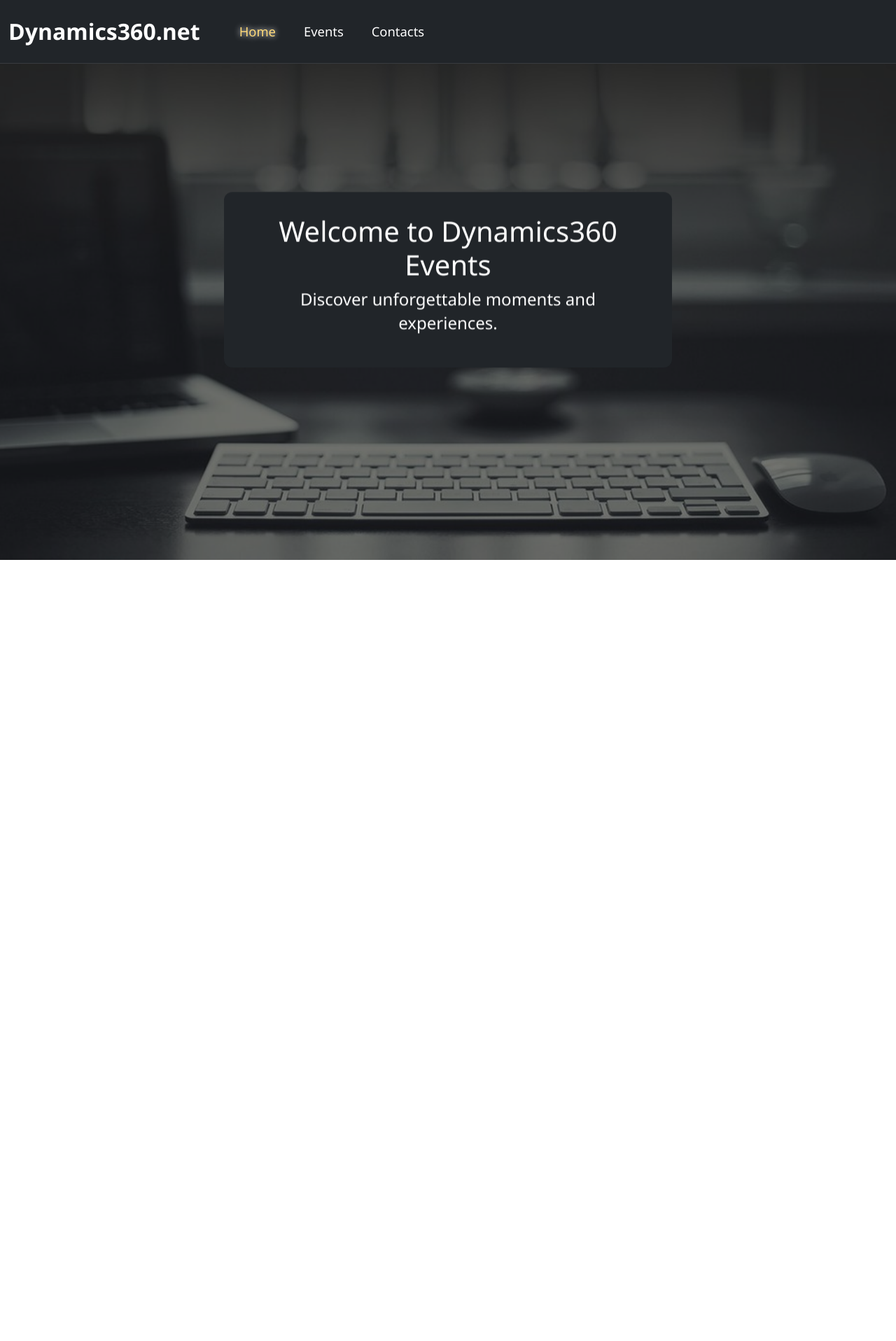
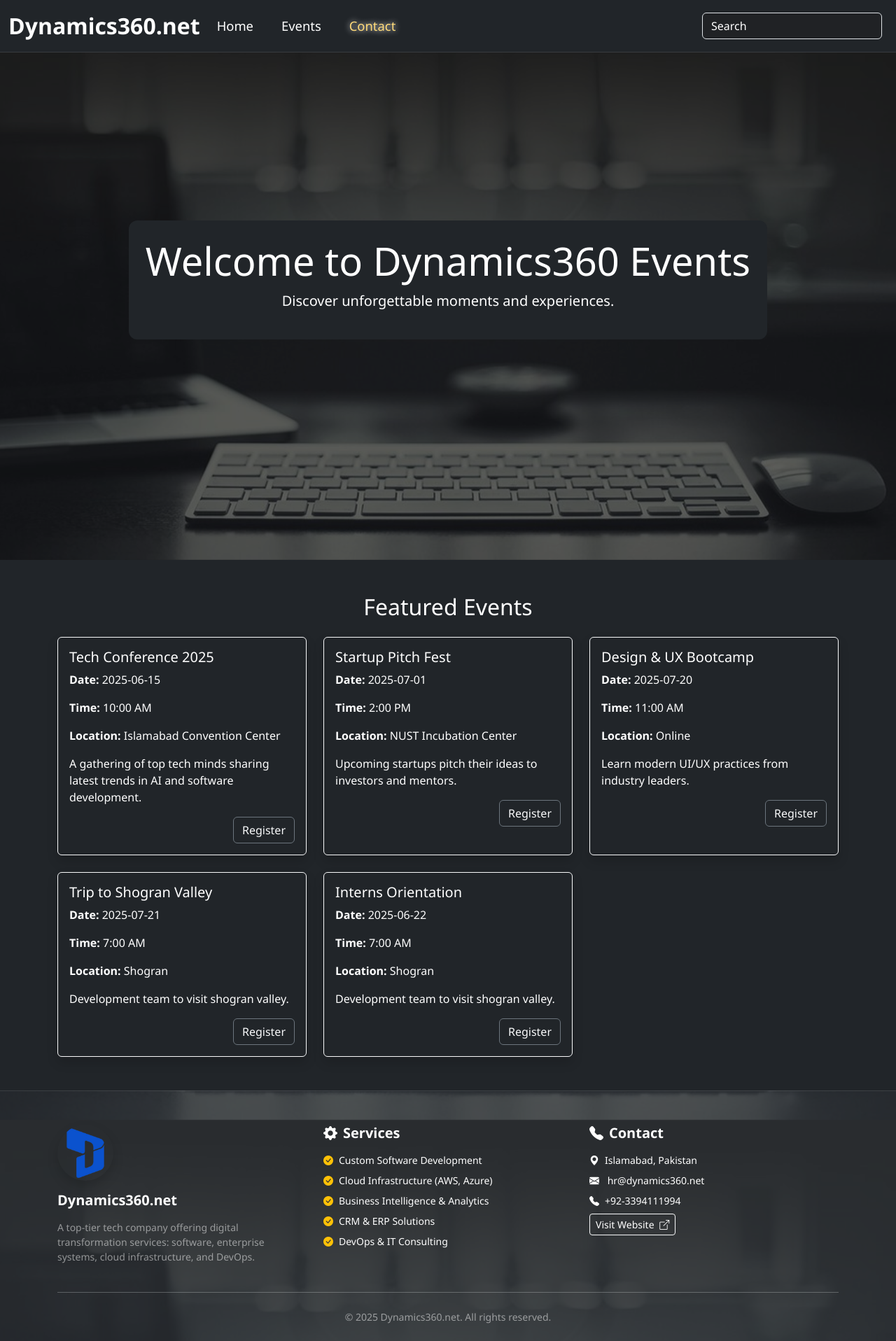
Before and after one commit to MuhammadMahi585/Dynamics360-Events, a plain HTML site: page index.html in a window 1280 px wide. Shown: the whole page at 70% size. Before the commit the page ends 800 px from the top, so only its background shows below. Drawn offline with nearby package versions, Linux system fonts and the light colour scheme.

Commit message:
one pager

```diff
--- a/css/style.css
+++ b/css/style.css
@@ -1,18 +1,18 @@
 html, body {
-  height: auto;
-  min-height: 100%;
+  height: 100%;
+  margin: 0;
+  padding: 0;
+  font-family: 'Segoe UI', Tahoma, Geneva, Verdana, sans-serif;
+  color: #fff;
 }
+
 body {
   background: url('../assests/bg.png') no-repeat center top / cover;
-  min-height: 100vh;
-  background-repeat: repeat-y;
-  background-position: center top;
   background-size: cover;
-  margin: 0;
-  color: #fff;
+  background-attachment: fixed;
   position: relative;
-  font-family: 'Segoe UI', Tahoma, Geneva, Verdana, sans-serif;
 }
+
 body::before {
   content: "";
   position: absolute;
@@ -20,16 +20,15 @@ body::before {
   left: 0;
   width: 100%;
   height: 100%;
-  min-height: 100%;
-  background-color: rgba(0, 0, 0, 0.5);
+  background-color: rgba(0, 0, 0, 0.6);
   z-index: -1;
 }
+
+/* Navbar */
 .custom-navbar {
-  background-color: rgba(0, 0, 0, 0.4);
+  background-color: rgba(0, 0, 0, 0.5);
   backdrop-filter: blur(8px);
   border-bottom: 1px solid rgba(255, 255, 255, 0.1);
-  padding-top: 1rem;
-  padding-bottom: 1rem;
 }
 .custom-brand {
   font-size: 2rem;
@@ -48,34 +47,67 @@ body::before {
   color: #ffda79 !important;
   text-shadow: 0 0 8px #fff;
 }
+
+/* Hero */
+.hero-section {
+  height: 100vh;
+  background: transparent;
+  display: flex;
+  align-items: center;
+  justify-content: center;
+}
 .hero-text {
-  text-align: center;
-  position: absolute;
-  top: 50%;
-  left: 50%;
-  transform: translate(-50%, -50%);
-  color: #ffffff;
-  padding: 5vw 4vw;
-  background-color: rgba(0, 0, 0, 0.3);
+  background-color: rgba(0, 0, 0, 0.4);
+  padding: 2rem;
   border-radius: 12px;
-  max-width: 90%;
   backdrop-filter: blur(5px);
-  font-size: 4vw;
-  line-height: 1.4;
 }
 
+/* Search Box */
 #searchedText {
   color: white;
-  opacity: 1;
   background-color: rgba(32, 30, 30, 0.4);
-
 }
 #searchedText::placeholder {
   color: white;
   opacity: 1;
 }
+.footer {
+  background-color: #111;
+  padding-top: 3rem;
+  padding-bottom: 2rem;
+  border-top: 1px solid rgba(255, 255, 255, 0.1);
+}
+
+.footer a {
+  color: #fff;
+  transition: 0.3s ease;
+}
+
+.footer a:hover {
+  color: #ffda79;
+  text-decoration: underline;
+}
+
+.footer h5 {
+  margin-bottom: 1rem;
+}
+
+.footer img {
+  max-width: 80px;
+}
+
+@media (max-width: 768px) {
+  .footer h5 {
+    text-align: center;
+  }
+  .footer ul {
+    padding-left: 0;
+  }
+}
 
 
+/* Responsive Adjustments */
 @media (max-width: 991px) {
   .custom-nav-link {
     margin-right: 0;
@@ -87,15 +119,3 @@ body::before {
     gap: 0.5rem;
   }
 }
-@media (min-width: 768px) {
-  .hero-text {
-    font-size: 1.5rem;
-    padding: 2rem 2.5rem;
-  }
-}
-@media (max-width: 400px) {
-  .hero-text {
-    font-size: 5vw;
-    padding: 6vw 5vw;
-  }
-}
--- a/index.html
+++ b/index.html
@@ -3,47 +3,114 @@
 <head>
   <meta charset="UTF-8" />
   <meta name="viewport" content="width=device-width, initial-scale=1" />
-  <title>Featured Events Page</title>
+  <title>Dynamics360 Events</title>
 
-  <!-- Bootstrap CSS -->
   <link href="https://cdn.jsdelivr.net/npm/bootstrap@5.3.6/dist/css/bootstrap.min.css" rel="stylesheet" />
 
-  <!-- Link to external CSS -->
+  <link href="https://cdn.jsdelivr.net/npm/bootstrap-icons@1.11.3/font/bootstrap-icons.css" rel="stylesheet" />
+
+
   <link rel="stylesheet" href="css/style.css" />
 </head>
-<body>
+<body data-bs-spy="scroll" data-bs-target="#navbarSupportedContent" data-bs-offset="100">
 
-  <header>
-    <nav class="navbar navbar-expand-lg navbar-dark custom-navbar bg-dark">
+
+  <nav class="navbar navbar-expand-lg navbar-dark custom-navbar fixed-top bg-dark">
     <div class="container-fluid">
-        <a class="navbar-brand custom-brand me-5" href="https://dynamics360.net/">Dynamics360.net</a>
+      <a class="navbar-brand custom-brand" href="https://dynamics360.net/">Dynamics360.net</a>
       <button class="navbar-toggler" type="button" data-bs-toggle="collapse" data-bs-target="#navbarSupportedContent">
-          <span class="navbar-toggler-icon"></span>
+        <span class="navbar-toggler-icon "></span>
       </button>
-
       <div class="collapse navbar-collapse justify-content-between" id="navbarSupportedContent">
         <ul class="navbar-nav mb-2 mb-lg-0">
           <li class="nav-item">
-              <a class="nav-link custom-nav-link active" href="#">Home</a>
+            <a class="nav-link custom-nav-link active" href="#home">Home</a>
           </li>
           <li class="nav-item">
-              <a class="nav-link custom-nav-link" href="html/Events.html">Events</a>
+            <a class="nav-link custom-nav-link" href="#events">Events</a>
           </li>
           <li class="nav-item">
-              <a class="nav-link custom-nav-link" href="html/Contact.html">Contacts</a>
+            <a class="nav-link custom-nav-link" href="#contact">Contact</a>
           </li>
-
+        </ul>
+        <form class="d-flex mt-3 mt-lg-0" role="search">
+          <input class="form-control me-2" id="searchedText" type="search" placeholder="Search">
+        </form>
       </div>
     </div>
   </nav>
-  </header>
 
-  <div class="hero-text bg-dark">
-    <h1>Welcome to Dynamics360 Events</h1>
-    <p>Discover unforgettable moments and experiences.</p>
+  <section id="home" class="hero-section d-flex align-items-center justify-content-center text-white text-center">
+    <div class="hero-text p-4 bg-dark">
+      <h1 class="display-4">Welcome to Dynamics360 Events</h1>
+      <p class="lead">Discover unforgettable moments and experiences.</p>
     </div>
+  </section>
+
+
+  <section id="events" class="text-white bg-dark  py-5">
+    <div class="container">
+      <h2 class="text-center mb-4">Featured Events</h2>
+      <div id="eventsContainer" class="row g-4"></div>
+    </div>
+  </section>
+
+
+
+<footer class="footer bg-dark bg-opacity-75 text-white pt-5 pb-4" id="contact">
+  <div class="container">
+    <div class="row gy-5">
+
+      <!-- Company Logo & Overview -->
+      <div class="col-lg-4 col-md-6 text-center text-md-start">
+        <img src="assests/logo3.png" alt="Company Logo" class="img-fluid rounded-circle shadow mb-3" style="width: 80px;">
+        <h5 class="fw-bold">Dynamics360.net</h5>
+        <p class="small text-white-50">
+          A top-tier tech company offering digital transformation services: software, enterprise systems, cloud infrastructure, and DevOps.
+        </p>
+      </div>
+
+      <!-- Services Offered -->
+      <div class="col-lg-4 col-md-6 text-center text-md-start">
+        <h5 class="fw-bold"><i class="bi bi-gear-fill me-2"></i>Services</h5>
+        <ul class="list-unstyled small">
+          <li class="mb-2"><i class="bi bi-check-circle-fill text-warning me-2"></i>Custom Software Development</li>
+          <li class="mb-2"><i class="bi bi-check-circle-fill text-warning me-2"></i>Cloud Infrastructure (AWS, Azure)</li>
+          <li class="mb-2"><i class="bi bi-check-circle-fill text-warning me-2"></i>Business Intelligence & Analytics</li>
+          <li class="mb-2"><i class="bi bi-check-circle-fill text-warning me-2"></i>CRM & ERP Solutions</li>
+          <li class="mb-2"><i class="bi bi-check-circle-fill text-warning me-2"></i>DevOps & IT Consulting</li>
+        </ul>
+      </div>
+
+      <!-- Contact Info -->
+      <div class="col-lg-4 col-md-12 text-center text-md-start">
+        <h5 class="fw-bold"><i class="bi bi-telephone-fill me-2"></i>Contact</h5>
+        <ul class="list-unstyled small">
+          <li class="mb-2"><i class="bi bi-geo-alt-fill me-2"></i>Islamabad, Pakistan</li>
+          <li class="mb-2"><i class="bi bi-envelope-fill me-2"></i>
+            <a href="mailto:hr@dynamics360.net" class="text-white text-decoration-none">hr@dynamics360.net</a>
+          </li>
+          <li class="mb-2"><i class="bi bi-telephone-fill me-2"></i>+92-3394111994</li>
+          <li class="mt-2">
+            <a href="https://www.dynamics360.net" class="btn btn-outline-light btn-sm" target="_blank">
+              Visit Website <i class="bi bi-box-arrow-up-right ms-1"></i>
+            </a>
+          </li>
+        </ul>
+      </div>
+
+    </div>
+
+    <hr class="border-light my-4">
+
+    <div class="text-center small text-white-50">
+      &copy; 2025 Dynamics360.net. All rights reserved.
+    </div>
+  </div>
+</footer>
 
 
   <script src="https://cdn.jsdelivr.net/npm/bootstrap@5.3.6/dist/js/bootstrap.bundle.min.js"></script>
+  <script src="js/script.js"></script>
 </body>
 </html>
```
Also changed, not shown: html/Contact.html (deleted, +0 -87 lines), html/Events.html (deleted, +0 -57 lines), 1 other file. Lines whose indentation alone changed are shown as unchanged.
